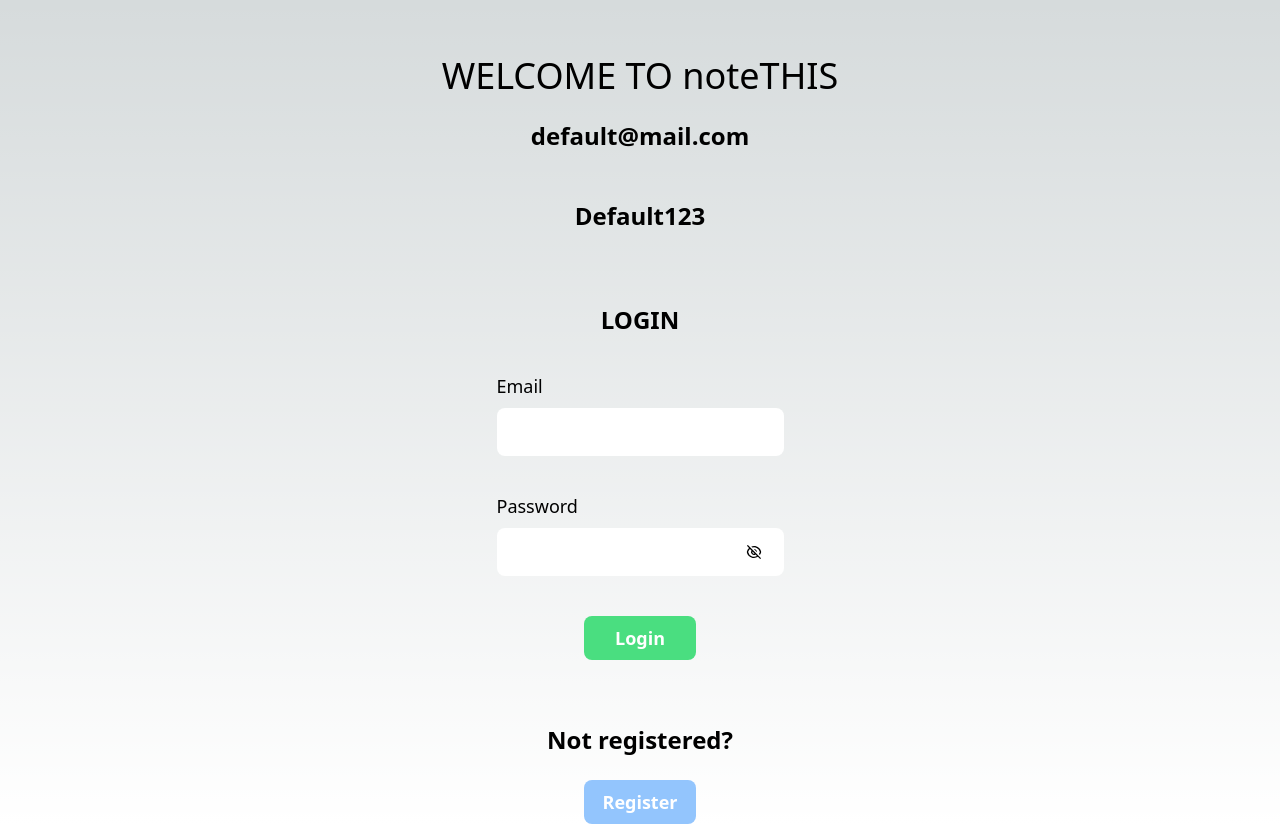
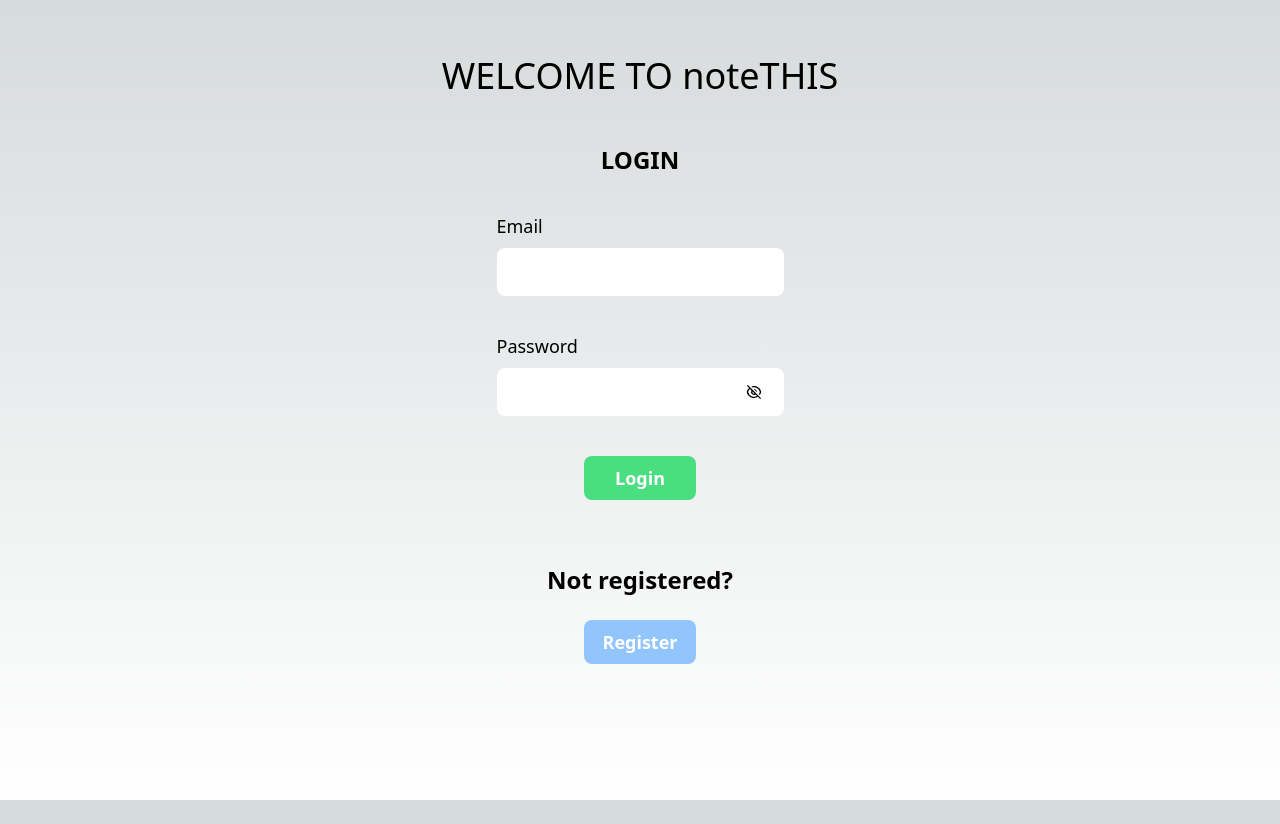
Before and after one commit to ignacio-garcia-riestra/note-this, a Next.js app in the folder frontend/: page / in a window 1280 px wide. After the commit the page ends 800 px from the top, so only its background shows below. Built offline with nearby package versions, Linux system fonts and the light colour scheme.

Commit message:
updated frontend/src/app/page.tsx - removed default user and password

```diff
--- a/frontend/src/app/page.tsx
+++ b/frontend/src/app/page.tsx
@@ -42,11 +42,6 @@ export default function Home(): JSX.Element {
   return (
     <div className="flex flex-col place-items-center min-h-screen">
       <h1 className="font-medium text-4xl mt-14">WELCOME TO noteTHIS</h1>
-
-      {/* email and password for use while developing only - remove before final commit */}
-      <h3 className="mt-6 mb-6 font-semibold text-2xl">default@mail.com</h3>
-      <h3 className="mt-6 mb-6 font-semibold text-2xl">Default123</h3>
-      {/* ----------------------------------------------------------------------------- */}
 
       <h3 className="mt-12 mb-6 font-semibold text-2xl">LOGIN</h3>
       <div>
```
